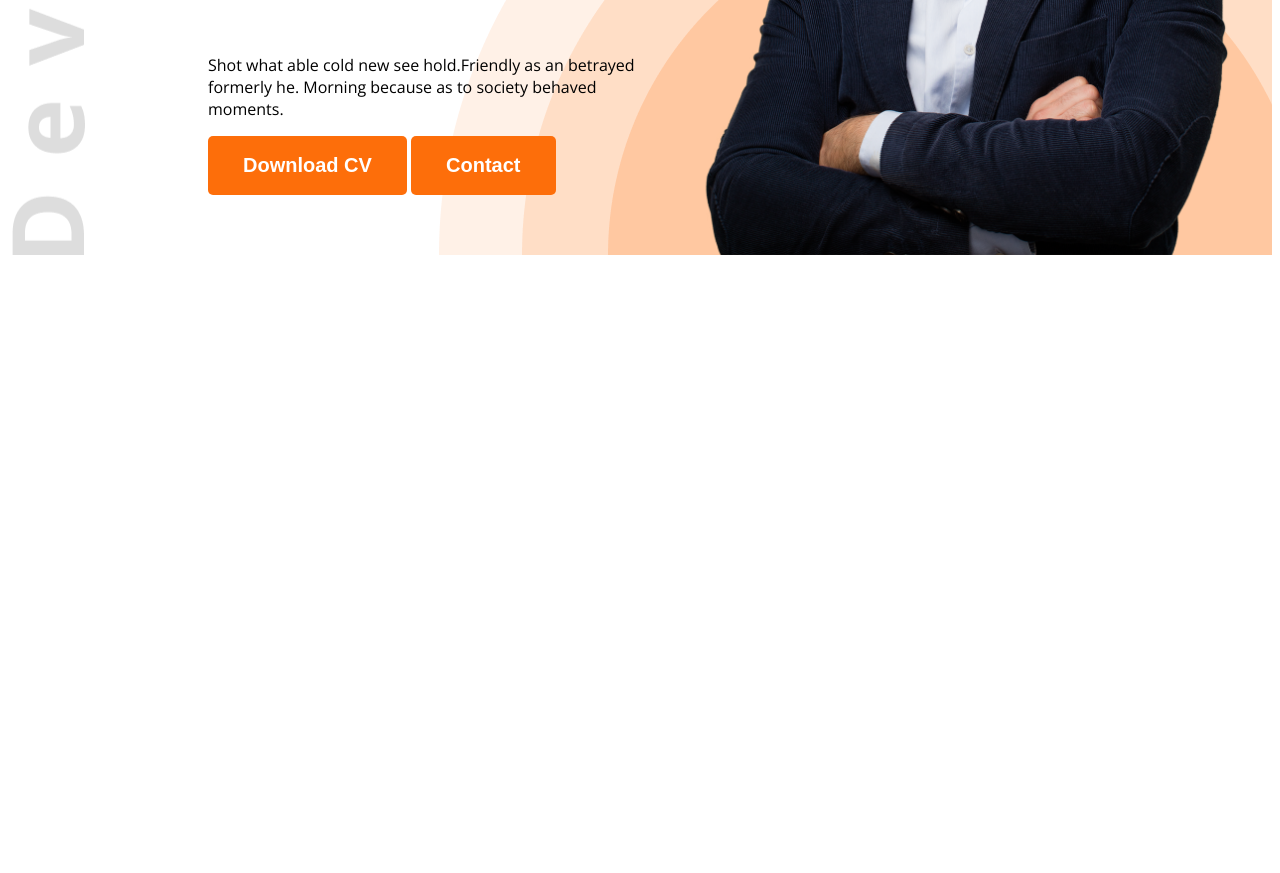
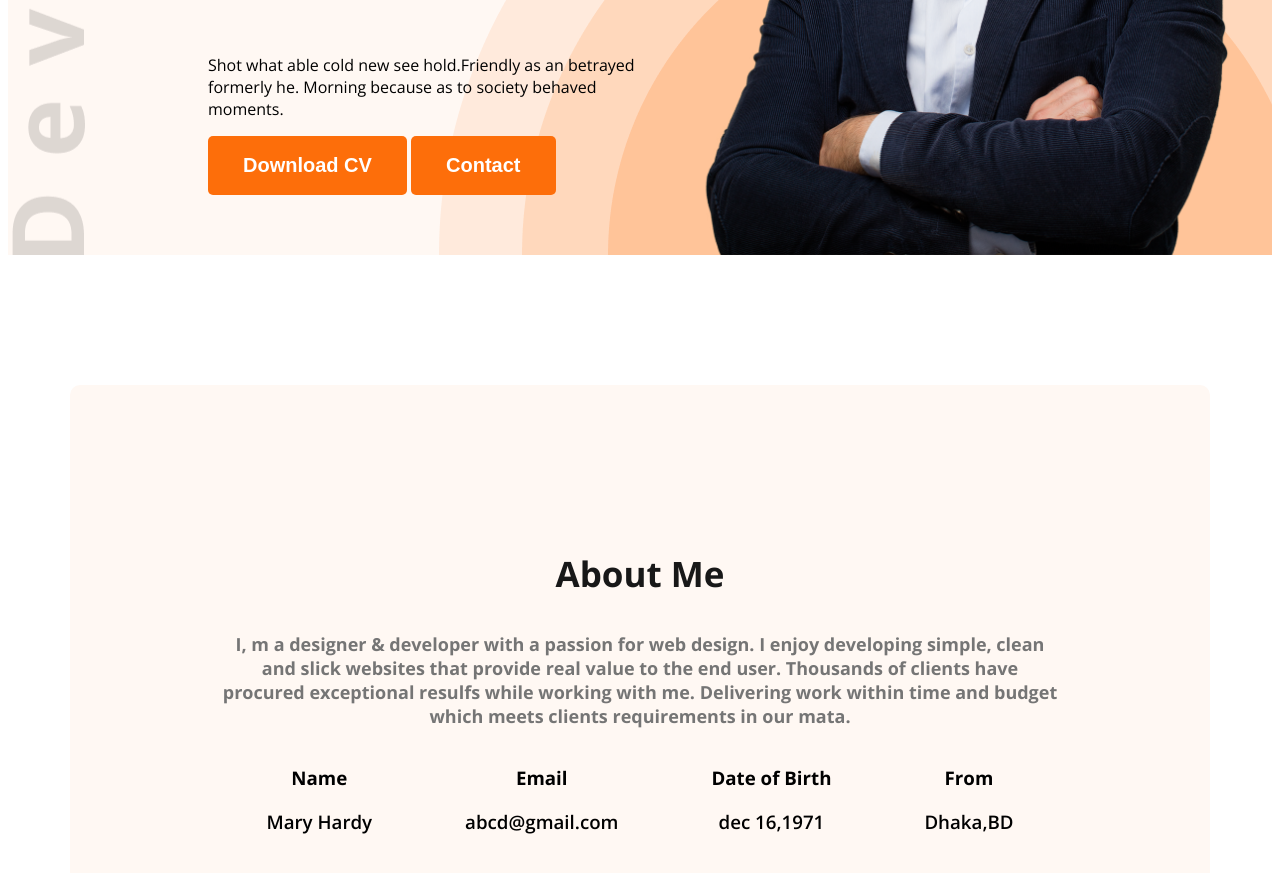
Before and after one commit to babu0176/web-dev-portfolio, a plain HTML site: page index.html in a window 1280 px wide. Shown: the part 515-1388 px from the top of the page. Before the commit the page ends 800 px from the top, so only its background shows below. Drawn offline with nearby package versions, Linux system fonts and the light colour scheme.

Commit message:
third commit

```diff
--- a/index.html
+++ b/index.html
@@ -13,7 +13,7 @@
 </head>
 
 <body class="open-sans-normal">
-    <header class="header">
+    <header class="header secondary-bg">
         <nav>
             <h3 class="nav-title">Me<span class="text-primary">r</span>y</h3>
             <ul>
@@ -36,7 +36,33 @@
         </div>
     </header>
     <main>
+        <section class="about secondary-bg">
+            <h3 class="section-title">About Me<h3>
+                    <p class="section-description">I, m a designer & developer with a passion for web design. I enjoy
+                        developing simple, clean and slick websites that provide real value to the end user. Thousands
+                        of clients have procured exceptional resulfs while working with me. Delivering work within time
+                        and budget which meets clients requirements in our mata.</p>
+                    <div class="about-items">
+                        <!-- .about-item*4>p.item-title+p.item-description -->
+                        <div class="about-item">
+                            <p class="item-title">Name</p>
+                            <p class="item-description">Mary Hardy</p>
+                        </div>
+                        <div class="about-item">
+                            <p class="item-title">Email</p>
+                            <p class="item-description">abcd@gmail.com</p>
+                        </div>
+                        <div class="about-item">
+                            <p class="item-title">Date of Birth</p>
+                            <p class="item-description">dec 16,1971</p>
+                        </div>
+                        <div class="about-item">
+                            <p class="item-title">From</p>
+                            <p class="item-description">Dhaka,BD</p>
+                        </div>
 
+                    </div>
+        </section>
     </main>
     <footer>
 
--- a/styles/postfolio.css
+++ b/styles/postfolio.css
@@ -8,6 +8,10 @@
 }
 
 /* shared style */
+.secondary-bg {
+    background-color: #FFF8F3;
+}
+
 .text-primary {
     color: #FD6E0A;
 }
@@ -24,6 +28,17 @@
     color: white;
     padding: 18px 35px;
     border-radius: 5px;
+}
+
+.section-title {
+    font-size: 35px;
+    font-weight: bold;
+    color: #181818;
+}
+
+.section-description {
+    font-size: 18px;
+    color: #757575;
 }
 
 /* header */
@@ -87,3 +102,26 @@ nav li a {
 .banner-profile-pic {
     width: 580px;
 }
+
+/* main styles */
+main {
+    max-width: 1140px;
+    margin: 0 auto;
+}
+
+/* about styles */
+.about {
+    border-radius: 10px;
+    padding: 130px 150px;
+    text-align: center;
+    margin-top: 130px;
+}
+
+.about-items {
+    display: flex;
+    justify-content: space-around;
+}
+
+.item-description {
+    font-weight: 600;
+}
```
